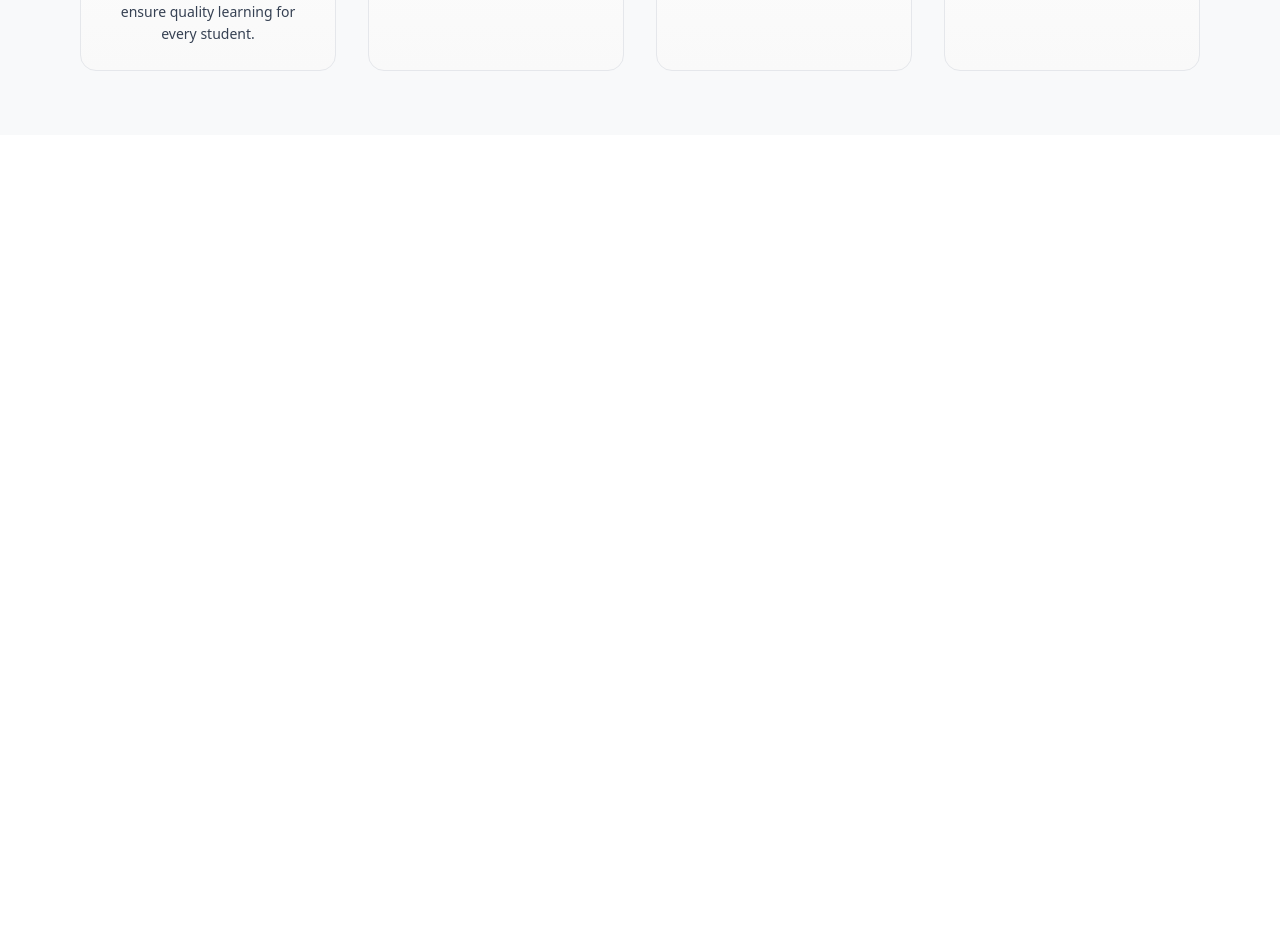
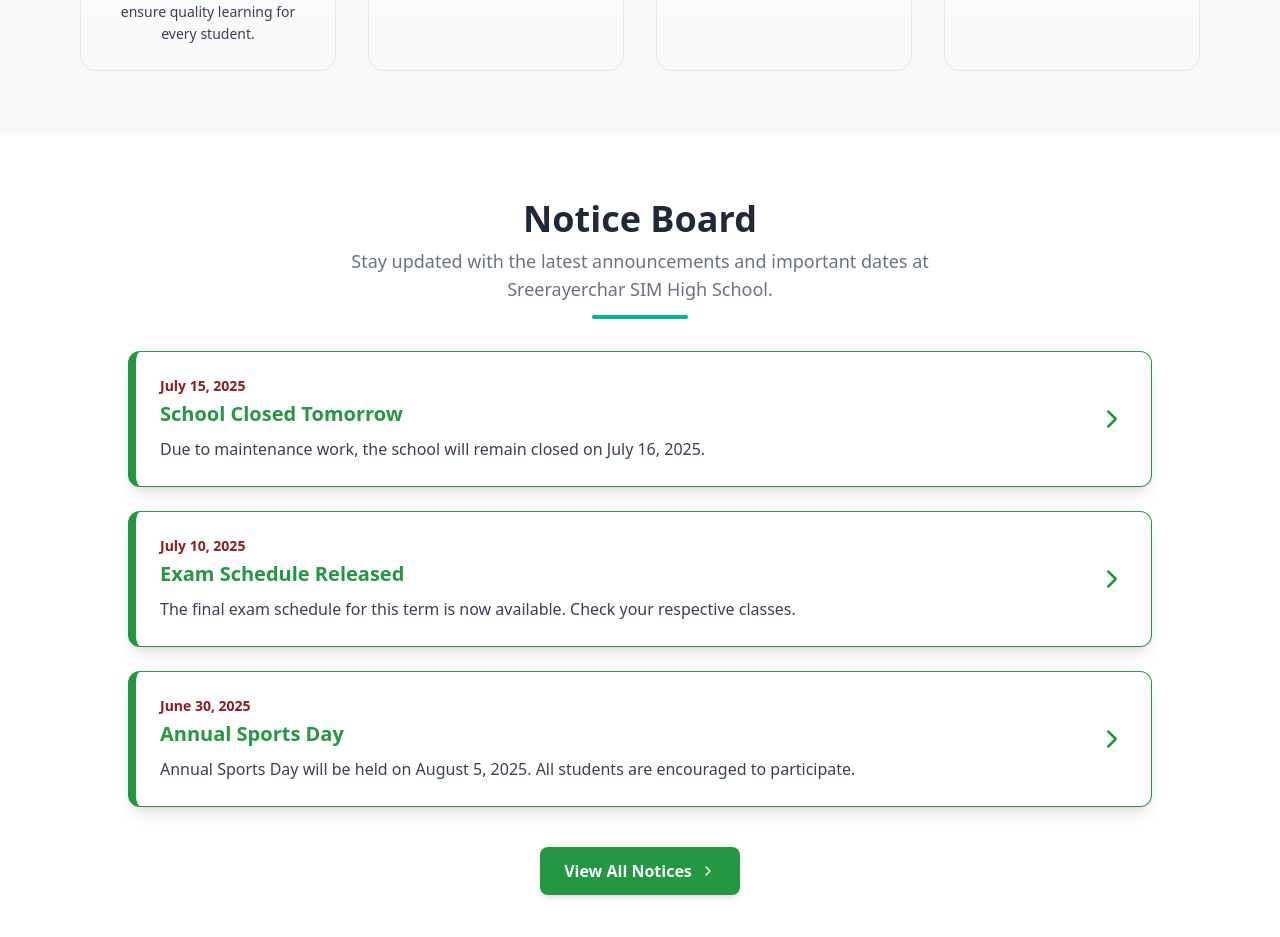
Before and after one commit to jahidul2004/src-sim-school, a React (Vite) app: page / in a window 1280 px wide. Shown: the part 1940-2877 px from the top of the page. Before the commit the page ends 2075 px from the top, so only its background shows below. Built offline with nearby package versions, Linux system fonts and the light colour scheme.

Commit message:
Notice board section added.

```diff
--- a/src/pages/home/Home.jsx
+++ b/src/pages/home/Home.jsx
@@ -1,5 +1,6 @@
 import AtAGlance from "./atAglance/AtAGlance";
 import Header from "./header/Header";
+import NoticeBoard from "./noticeBoard/NoticeBoard";
 import WhyChooseUs from "./whyChooseUs/WhyChooseUs";
 
 const Home = () => {
@@ -16,6 +17,10 @@ const Home = () => {
             {/* Why choose us */}
             <WhyChooseUs></WhyChooseUs>
             {/* Why choose us end */}
+
+            {/* Notice Board */}
+            <NoticeBoard></NoticeBoard>
+            {/* Notice Board end */}
         </>
     );
 };
--- /dev/null
+++ b/src/pages/home/noticeBoard/NoticeBoard.jsx
@@ -0,0 +1,73 @@
+import SectionHeader from "../../../components/sectionHeader/SectionHeader";
+import { FiChevronRight } from "react-icons/fi";
+
+const notices = [
+    {
+        id: 1,
+        date: "July 15, 2025",
+        title: "School Closed Tomorrow",
+        description:
+            "Due to maintenance work, the school will remain closed on July 16, 2025.",
+    },
+    {
+        id: 2,
+        date: "July 10, 2025",
+        title: "Exam Schedule Released",
+        description:
+            "The final exam schedule for this term is now available. Check your respective classes.",
+    },
+    {
+        id: 3,
+        date: "June 30, 2025",
+        title: "Annual Sports Day",
+        description:
+            "Annual Sports Day will be held on August 5, 2025. All students are encouraged to participate.",
+    },
+];
+
+const NoticeBoard = () => {
+    return (
+        <section className="py-16 px-6 md:px-12 lg:px-20">
+            <SectionHeader
+                title="Notice Board"
+                subtitle="Stay updated with the latest announcements and important dates at Sreerayerchar SIM High School."
+            />
+
+            <div className="max-w-5xl mx-auto space-y-6">
+                {notices.map((notice) => (
+                    <div
+                        key={notice.id}
+                        className="border bg-white rounded-xl shadow-lg p-6 border-l-8 border-[#249742] hover:shadow-2xl transition-shadow duration-300 cursor-pointer flex flex-col md:flex-row md:justify-between md:items-center gap-4"
+                    >
+                        <div>
+                            <p className="text-sm text-[#8E1C20] font-semibold mb-1">
+                                {notice.date}
+                            </p>
+                            <h3 className="text-xl font-bold text-[#249742]">
+                                {notice.title}
+                            </h3>
+                            <p className="text-gray-700 mt-2 text-base leading-relaxed">
+                                {notice.description}
+                            </p>
+                        </div>
+                        <div className="flex items-center justify-center md:justify-end">
+                            <FiChevronRight className="text-[#249742] text-3xl" />
+                        </div>
+                    </div>
+                ))}
+
+                <div className="text-center mt-10">
+                    <button
+                        type="button"
+                        className="inline-flex items-center bg-[#249742] hover:bg-[#1e7a37] text-white font-semibold px-6 py-3 rounded-lg shadow-md transition-colors duration-300 focus:outline-none focus:ring-2 focus:ring-[#8E1C20]"
+                    >
+                        View All Notices
+                        <FiChevronRight className="ml-2" />
+                    </button>
+                </div>
+            </div>
+        </section>
+    );
+};
+
+export default NoticeBoard;
```
